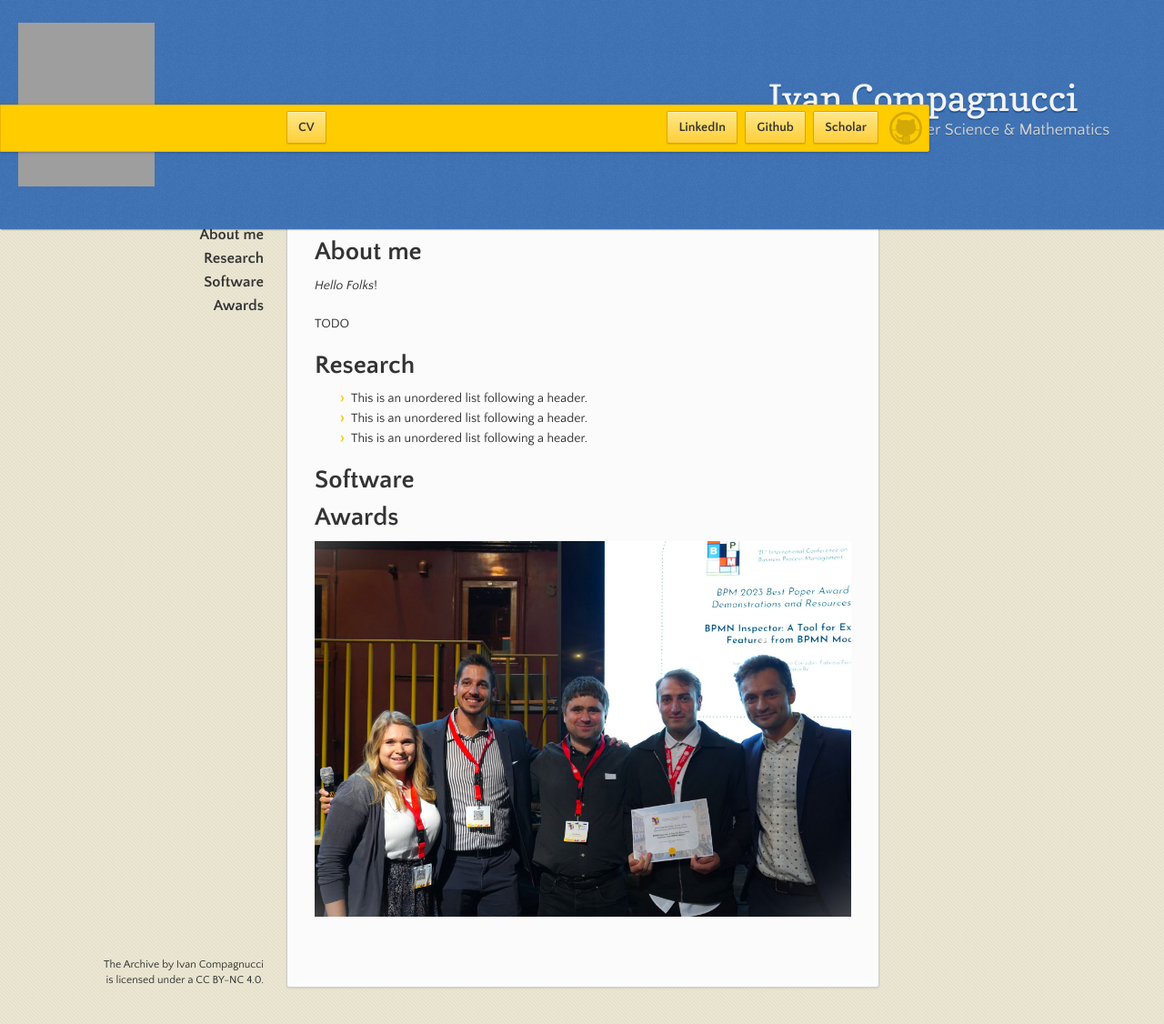
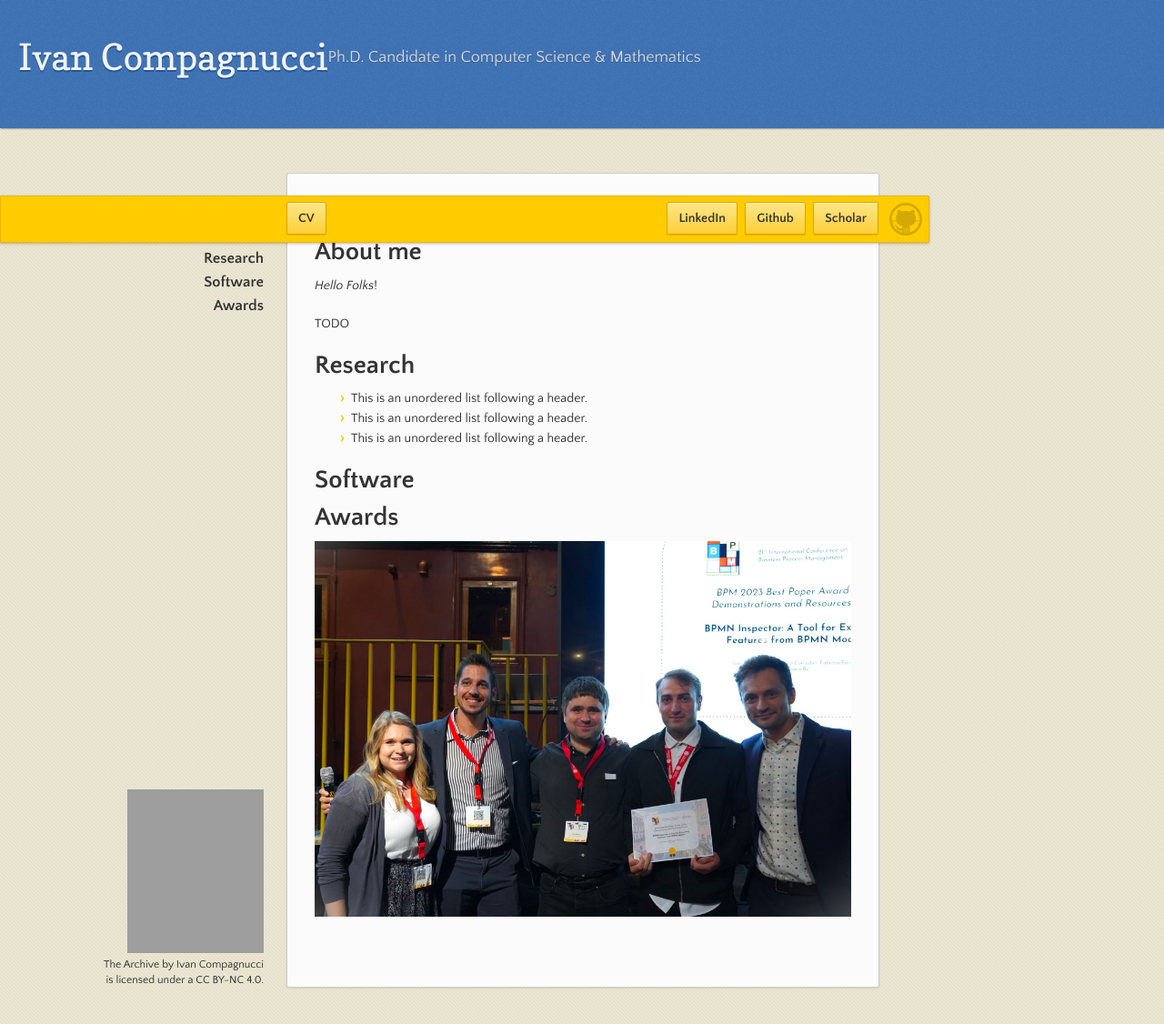
Before and after one commit to IvanComp/IvanComp.github.io, a Jekyll site: the page built from index.md, in a window 1280 px wide and 1126 px high. Shown: the whole window at 91% size. Built offline with Jekyll 4.4.1, drawn with Linux system fonts in a browser that asks for light colours; our own code applies the rules of GitHub Pages for plain Markdown files; grey boxes are pictures that could not be loaded.

Commit message:
Added changes

```diff
--- a/_layouts/default.html
+++ b/_layouts/default.html
@@ -18,18 +18,13 @@
   <body>
 
   <header style="display: flex; align-items: center;">
-      <div style="margin-right: 50%;">
-          <img src="./assets/images/MyPhoto.jpg" alt="Descrizione dell'immagine" style="width: 150px; height: 180px;">
-      </div>
-      <div>
           <h1>{{ page.title | default: site.title | default: site.github.repository_name }}</h1>
           <p>{{ page.description | default: site.description | default: site.github.project_tagline }}</p>
-      </div>
   </header>
 
       <div></div>
 
-      <div id="banner">
+      <div style="margin-top: 100px" id="banner">
         <span id="logo"></span>
 
         <a href="./assets/file/Scientific_CV_Ivan_Compagnucci.pdf" download="Scientific_CV_Ivan_Compagnucci.pdf" class="button fork"><strong>CV</strong></a>
@@ -52,6 +47,7 @@
         {{ content }}
       </section>
       <footer>
+          <img src="./assets/images/MyPhoto.jpg" alt="Descrizione dell'immagine" style="width: 150px; height: 180px;">
         <p><small>The Archive by Ivan Compagnucci is licensed under a CC BY-NC 4.0.</small></p>
       </footer>
     </div>
```
